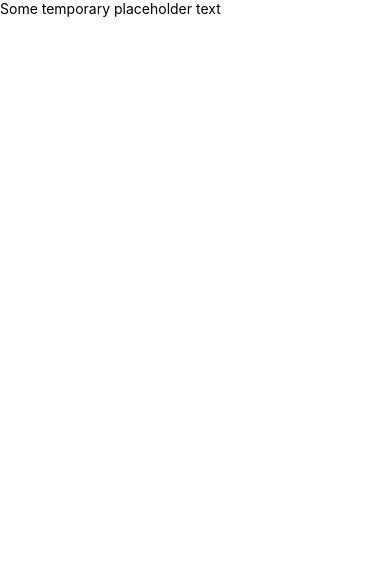
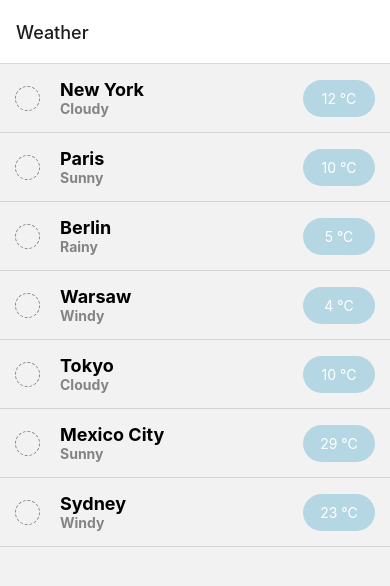
Before and after one commit to callstack-internal/onboarding-agata, a React Native app: screen / in a window 390 px wide. Shown: the top 586 px of the page. Built offline with nearby package versions, Linux system fonts and the light colour scheme.

Commit message:
feat: create main and details screen

```diff
--- a/package.json
+++ b/package.json
@@ -11,6 +11,7 @@
   },
   "dependencies": {
     "@react-navigation/native": "^6.1.3",
+    "@react-navigation/native-stack": "^6.9.9",
     "react": "18.2.0",
     "react-native": "0.71.2",
     "react-native-safe-area-context": "^4.5.0",
--- a/src/App.tsx
+++ b/src/App.tsx
@@ -1,13 +1,25 @@
 import React from 'react';
 import {NavigationContainer} from '@react-navigation/native';
-import {Text} from 'react-native';
+import {createNativeStackNavigator} from '@react-navigation/native-stack';
 
-function App(): JSX.Element {
+import {MainScreen} from './screens/MainScreen';
+import {DetailsScreen} from './screens/DetailsScreen';
+
+const Stack = createNativeStackNavigator();
+
+const App = () => {
   return (
     <NavigationContainer>
-      <Text>Some temporary placeholder text</Text>
+      <Stack.Navigator>
+        <Stack.Screen
+          name="Main"
+          component={MainScreen}
+          options={{title: 'Weather'}}
+        />
+        <Stack.Screen name="Details" component={DetailsScreen} />
+      </Stack.Navigator>
     </NavigationContainer>
   );
-}
+};
 
 export default App;
--- /dev/null
+++ b/src/components/ListItem.tsx
@@ -0,0 +1,25 @@
+import React from 'react';
+import {TouchableOpacity} from 'react-native';
+import {useNavigation} from '@react-navigation/native';
+
+import {MainWeatherInfo} from '../types';
+import {MainInfo} from './MainInfo';
+
+type Props = {
+  id: string;
+} & MainWeatherInfo;
+export const ListItem = ({name, conditions, temp, id}: Props) => {
+  const navigation = useNavigation();
+  const navigateToDetails = () => {
+    navigation.navigate('Details', {id});
+  };
+
+  return (
+    <TouchableOpacity
+      accessibilityRole="button"
+      accessibilityHint={`${name} weather details`}
+      onPress={navigateToDetails}>
+      <MainInfo name={name} conditions={conditions} temp={temp} />
+    </TouchableOpacity>
+  );
+};
--- /dev/null
+++ b/src/components/MainInfo.tsx
@@ -0,0 +1,61 @@
+import React from 'react';
+import {StyleSheet, Text, View} from 'react-native';
+import {MainWeatherInfo} from '../types';
+import {COLORS} from '../styles/colors';
+
+export const MainInfo = ({name, conditions, temp}: MainWeatherInfo) => {
+  return (
+    <View style={styles.wrapper}>
+      <View style={styles.icon} />
+      <View style={styles.textWrapper}>
+        <Text style={styles.cityText}>{name}</Text>
+        <Text style={styles.conditionsText}>{conditions}</Text>
+      </View>
+      <View style={styles.tempWrapper}>
+        <Text style={styles.tempText}>{temp} &deg;C</Text>
+      </View>
+    </View>
+  );
+};
+
+const styles = StyleSheet.create({
+  wrapper: {
+    flexDirection: 'row',
+    alignItems: 'center',
+    padding: 15,
+    borderBottomColor: COLORS.lightGray,
+    borderBottomWidth: 1,
+  },
+  icon: {
+    width: 25,
+    height: 25,
+    marginRight: 20,
+    borderRadius: 12.5,
+    borderWidth: 1,
+    borderStyle: 'dashed',
+    borderColor: COLORS.gray,
+  },
+  textWrapper: {
+    flex: 2,
+  },
+  cityText: {
+    fontSize: 18,
+    fontWeight: 'bold',
+  },
+  conditionsText: {
+    textTransform: 'capitalize',
+    color: COLORS.gray,
+    fontWeight: 'bold',
+  },
+  tempWrapper: {
+    justifyContent: 'center',
+    alignItems: 'center',
+    width: '20%',
+    borderRadius: 20,
+    padding: 10,
+    backgroundColor: COLORS.lightTeal,
+  },
+  tempText: {
+    color: COLORS.white,
+  },
+});
--- /dev/null
+++ b/src/data/weatherData.ts
@@ -0,0 +1,72 @@
+export const weatherData = [
+  {
+    id: '1',
+    name: 'New York',
+    conditions: 'cloudy',
+    temp: 12,
+    humidity: 89,
+    pressure: 1033,
+    windSpeed: 3,
+    cloudCover: 10,
+  },
+  {
+    id: '2',
+    name: 'Paris',
+    conditions: 'sunny',
+    temp: 10,
+    humidity: 89,
+    pressure: 1028,
+    windSpeed: 0,
+    cloudCover: 2,
+  },
+  {
+    id: '3',
+    name: 'Berlin',
+    conditions: 'rainy',
+    temp: 5,
+    humidity: 89,
+    pressure: 1036,
+    windSpeed: 5,
+    cloudCover: 99,
+  },
+  {
+    id: '4',
+    name: 'Warsaw',
+    conditions: 'windy',
+    temp: 4,
+    humidity: 89,
+    pressure: 1025,
+    windSpeed: 12,
+    cloudCover: 15,
+  },
+  {
+    id: '5',
+    name: 'Tokyo',
+    conditions: 'cloudy',
+    temp: 10,
+    humidity: 89,
+    pressure: 1035,
+    windSpeed: 0,
+    cloudCover: 30,
+  },
+  {
+    id: '6',
+    name: 'Mexico City',
+    conditions: 'sunny',
+    temp: 29,
+    humidity: 70,
+    pressure: 1034,
+    windSpeed: 2,
+    cloudCover: 0,
+  },
+  {
+    id: '7',
+    name: 'Sydney',
+    conditions: 'windy',
+    temp: 23,
+    humidity: 80,
+    pressure: 1033,
+    windSpeed: 9,
+    cloudCover: 12,
+  },
+];
--- /dev/null
+++ b/src/screens/DetailsScreen.tsx
@@ -0,0 +1,59 @@
+import React from 'react';
+import {StyleSheet, Text, View} from 'react-native';
+
+import {MainInfo} from '../components/MainInfo';
+import {weatherData} from '../data/weatherData';
+import {COLORS} from '../styles/colors';
+
+export const DetailsScreen = ({route}) => {
+  const cityId = route.params?.id;
+
+  const screenData = weatherData.find(data => data.id === cityId);
+
+  if (!screenData) {
+    return (
+      <View>
+        <Text>No data found</Text>
+      </View>
+    );
+  }
+
+  const {name, conditions, temp, humidity, pressure, windSpeed, cloudCover} =
+    screenData;
+
+  return (
+    <View>
+      <MainInfo name={name} conditions={conditions} temp={temp} />
+      <View style={styles.infoRow}>
+        <Text>Humidity:</Text>
+        <Text style={styles.dataValueText}>{humidity}%</Text>
+      </View>
+      <View style={styles.infoRow}>
+        <Text>Pressure:</Text>
+        <Text style={styles.dataValueText}>{pressure} hPa</Text>
+      </View>
+      <View style={styles.infoRow}>
+        <Text>Wind Speed:</Text>
+        <Text style={styles.dataValueText}>{windSpeed} km/h</Text>
+      </View>
+      <View style={styles.infoRow}>
+        <Text>Cloud Cover:</Text>
+        <Text style={styles.dataValueText}>{cloudCover}%</Text>
+      </View>
+    </View>
+  );
+};
+
+const styles = StyleSheet.create({
+  infoRow: {
+    padding: 15,
+    borderBottomColor: COLORS.lightGray,
+    borderBottomWidth: 1,
+    justifyContent: 'space-between',
+    flexDirection: 'row',
+  },
+  dataValueText: {
+    color: COLORS.gray,
+    fontWeight: 'bold',
+  },
+});
--- /dev/null
+++ b/src/screens/MainScreen.tsx
@@ -0,0 +1,27 @@
+import React from 'react';
+import {FlatList, StyleSheet, View} from 'react-native';
+
+import {weatherData} from '../data/weatherData';
+import {ListItem} from '../components/ListItem';
+
+export const MainScreen = () => {
+  return (
+    <View style={styles.wrapper}>
+      <FlatList
+        data={weatherData}
+        renderItem={({item}) => {
+          const {id, name, conditions, temp} = item;
+          return (
+            <ListItem id={id} name={name} conditions={conditions} temp={temp} />
+          );
+        }}
+      />
+    </View>
+  );
+};
+
+const styles = StyleSheet.create({
+  wrapper: {
+    flex: 1,
+  },
+});
--- /dev/null
+++ b/src/styles/colors.ts
@@ -0,0 +1,6 @@
+export const COLORS = {
+  lightGray: '#d3d3d3',
+  gray: '#848484',
+  white: '#ffffff',
+  lightTeal: '#B5D7E4',
+};
--- /dev/null
+++ b/src/types/index.ts
@@ -0,0 +1,5 @@
+export type MainWeatherInfo = {
+  name: string;
+  conditions: string;
+  temp: number;
+};
```
Also changed, not shown: 1 other file (tests, documents, lock files or other folders).
